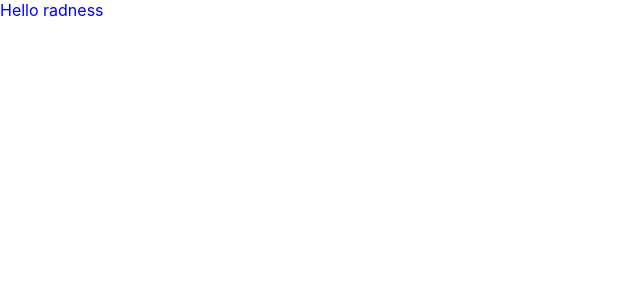
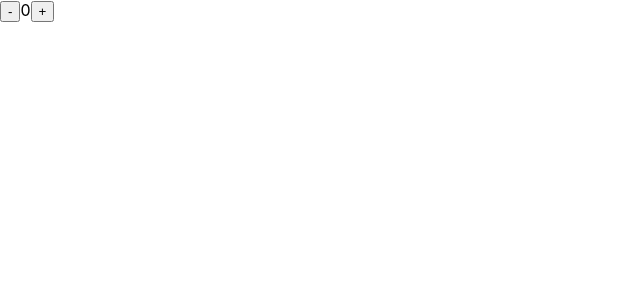
Before and after one commit to radness/sf-frontend, a React (Create React App) app: page / in a window 1280 px wide. Shown: the top 300 px of the page, without its empty margins (0-640 px from the left). Built offline with nearby package versions, Linux system fonts and the light colour scheme.

Commit message:
props and state

```diff
--- a/package.json
+++ b/package.json
@@ -3,6 +3,8 @@
   "version": "0.1.0",
   "private": true,
   "dependencies": {
+    "@emotion/core": "^11.0.0",
+    "@emotion/react": "^11.13.0",
     "@testing-library/jest-dom": "^5.17.0",
     "@testing-library/react": "^13.4.0",
     "@testing-library/user-event": "^13.5.0",
@@ -48,6 +50,7 @@
     ]
   },
   "devDependencies": {
+    "@emotion/styled": "^11.13.0",
     "@eslint/js": "^9.7.0",
     "@typescript-eslint/eslint-plugin": "6.15.0",
     "eslint": "8.x",
--- a/src/App.tsx
+++ b/src/App.tsx
@@ -1,9 +1,17 @@
 import PropsSample from "./PropsSample";
+import {StateComponent1} from "./StateComponent";
+import {StateComponent2} from "./StateComponent2";
+import PropsAndState from "./PropsAndState";
 
 function App() {
-  return (
-      <PropsSample name={"radness"}></PropsSample>
-  );
+    return (
+        <>
+            {/*<PropsSample name={"radness"}></PropsSample>*/}
+            {/*<StateComponent1></StateComponent1>*/}
+            {/*<StateComponent2></StateComponent2>*/}
+            <PropsAndState></PropsAndState>
+        </>
+    );
 }
 
 export default App;
--- /dev/null
+++ b/src/PropsAndState.tsx
@@ -0,0 +1,25 @@
+import React, {useState} from 'react';
+import {Button} from "./component/Button";
+import {Label} from "./component/Label";
+
+const PropsAndState = () => {
+    const [count, setCount] = useState(0);
+
+    const sub = () => {
+        setCount(count - 1);
+    }
+
+    const add = () => {
+        setCount(count + 1);
+    }
+
+    return (
+        <div>
+            <Button onClick={sub} label={'-'}/>
+            <Label data={count}/>
+            <Button onClick={add} label={'+'}/>
+        </div>
+    );
+};
+
+export default PropsAndState;
--- /dev/null
+++ b/src/StateComponent.tsx
@@ -0,0 +1,16 @@
+import React, {useState} from "react";
+
+export const StateComponent1 = () => {
+    const [message, setMessage] = useState('');
+
+    const onChange = (e: React.ChangeEvent<HTMLInputElement>): void => {
+        setMessage(e.target.value);
+    };
+
+    return (
+        <div>
+            <input onChange={onChange}/>
+            <p>{message}</p>
+        </div>
+    );
+};
--- /dev/null
+++ b/src/StateComponent2.tsx
@@ -0,0 +1,21 @@
+import React, {useState} from 'react';
+
+export const StateComponent2 = () => {
+    const [count, setCount] = useState(0);
+
+    const sub = () => {
+        setCount(count - 1);
+    }
+
+    const add = () => {
+        setCount(count + 1);
+    }
+
+    return (
+        <>
+            <button onClick={add}>+</button>
+            <label>{count}</label>
+            <button onClick={sub}>-</button>
+        </>
+    );
+};
--- /dev/null
+++ b/src/component/Button.tsx
@@ -0,0 +1,12 @@
+import styled from "@emotion/styled";
+
+const Container = styled.button``;
+
+interface Props {
+    label: string;
+    onClick: () => void;
+}
+
+export const Button = (props: Props) => {
+    return <Container onClick={props.onClick}>{props.label}</Container>
+};
--- /dev/null
+++ b/src/component/Label.tsx
@@ -0,0 +1,11 @@
+import styled from '@emotion/styled';
+
+const Container = styled.label``;
+
+interface Props {
+    data: number;
+}
+
+export const Label = (props: Props) => {
+    return <Container>{props.data}</Container>
+}
```
